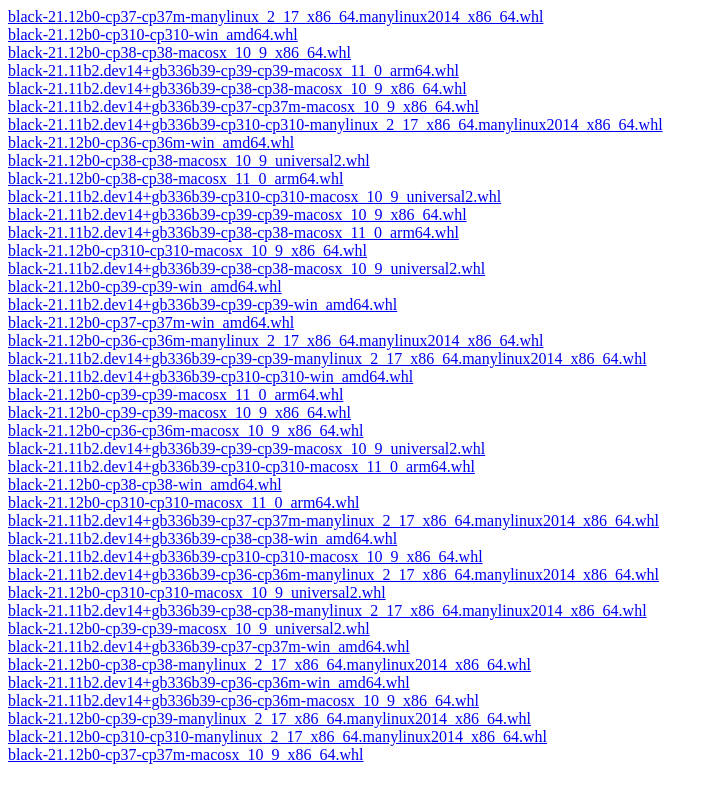
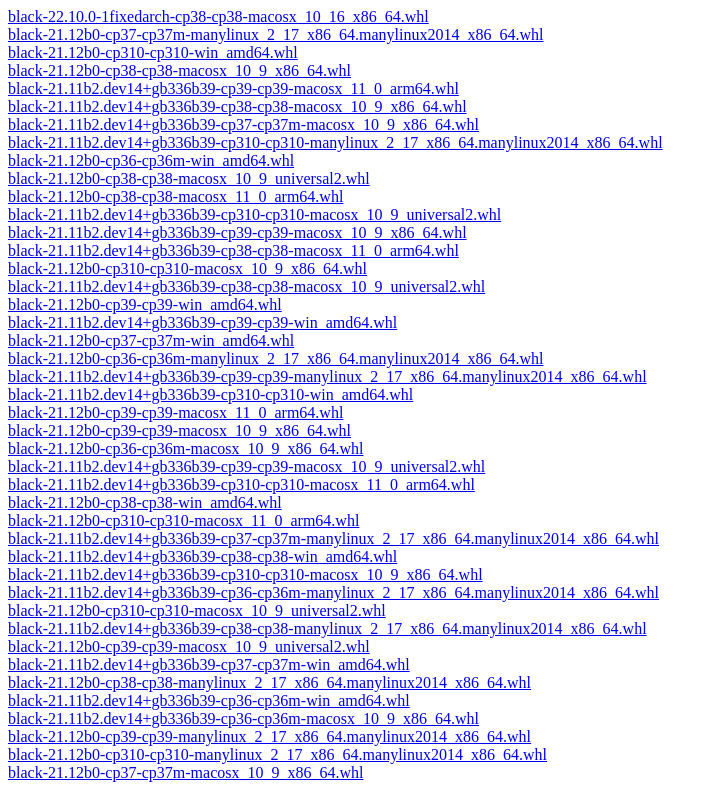
Before and after one commit to ichard26/black-mypyc-index, a plain HTML site: page simple/black/index.html in a window 1280 px wide. Shown: the whole page, without its empty margins (0-717 px from the left). Drawn offline with Linux system fonts and the light colour scheme.

Commit message:
Add 22.10.0 x86-64 macOS wheel with build tag

```diff
--- a/simple/black/index.html
+++ b/simple/black/index.html
@@ -1,3 +1,4 @@
+<a href='black-22.10.0-1fixedarch-cp38-cp38-macosx_10_16_x86_64.whl'>black-22.10.0-1fixedarch-cp38-cp38-macosx_10_16_x86_64.whl</a><br />
 <a href='black-21.12b0-cp37-cp37m-manylinux_2_17_x86_64.manylinux2014_x86_64.whl'>black-21.12b0-cp37-cp37m-manylinux_2_17_x86_64.manylinux2014_x86_64.whl</a><br />
 <a href='black-21.12b0-cp310-cp310-win_amd64.whl'>black-21.12b0-cp310-cp310-win_amd64.whl</a><br />
 <a href='black-21.12b0-cp38-cp38-macosx_10_9_x86_64.whl'>black-21.12b0-cp38-cp38-macosx_10_9_x86_64.whl</a><br />
```
Also changed, not shown: 1 other file.
